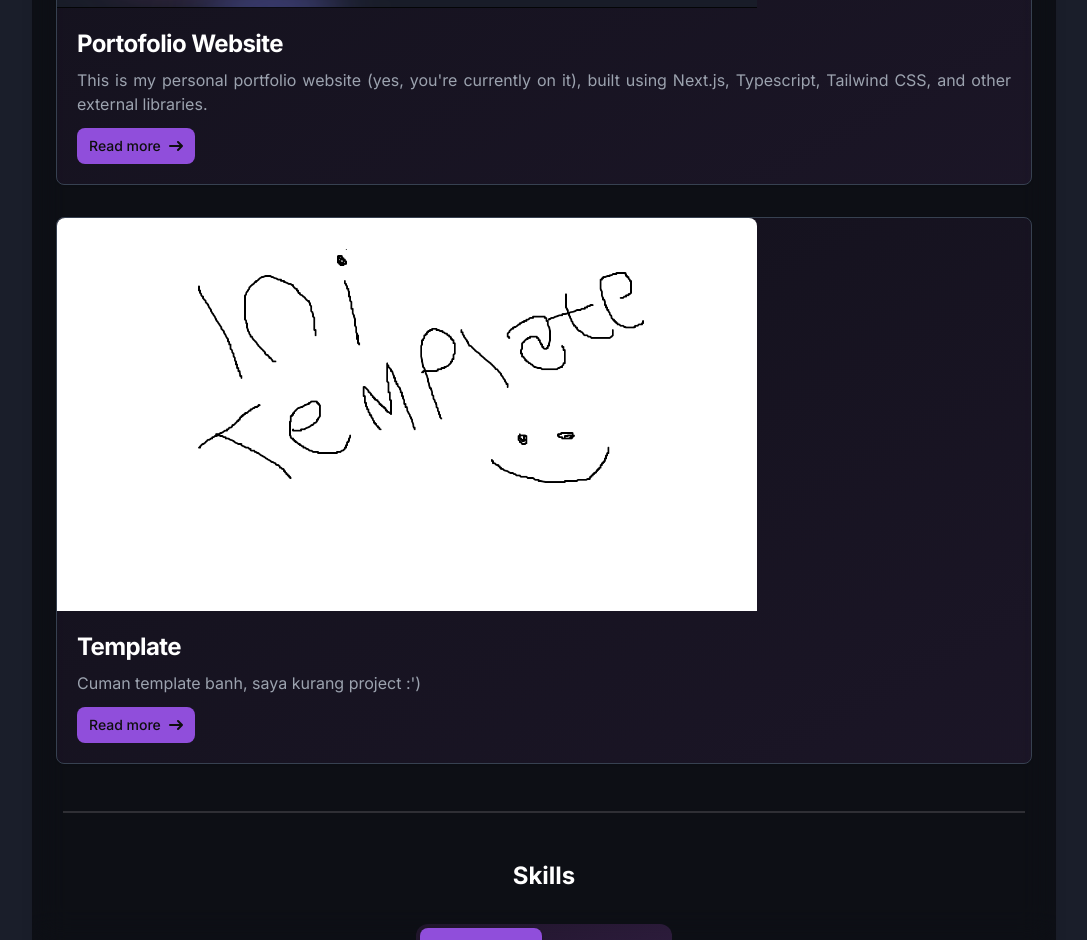
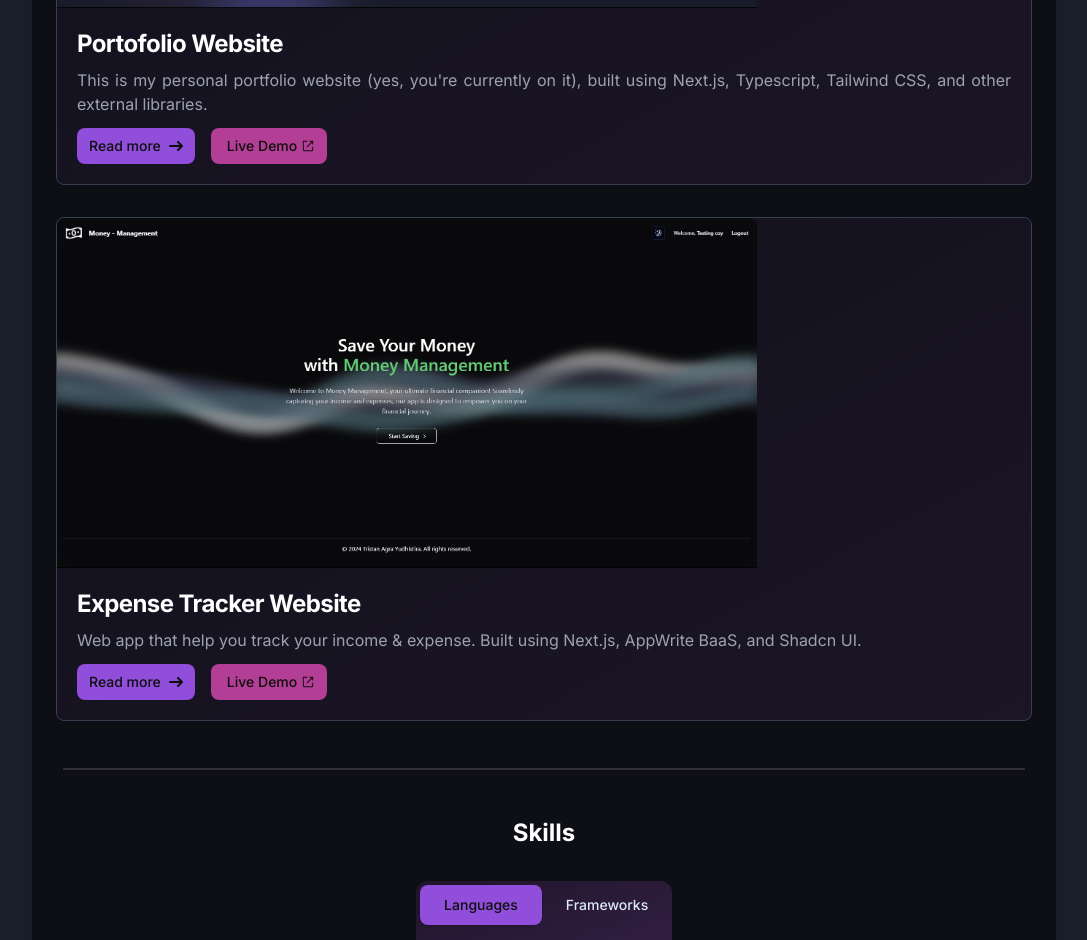
Before and after one commit to TrayMachi/Portofolio-Web, a Next.js app: page / in a window 1280 px wide. Shown: the part 3460-4400 px from the top of the page, without its empty margins (96-1183 px from the left). Built offline with nearby package versions, Linux system fonts and the light colour scheme.

Commit message:
Feat: New Project added

```diff
--- a/src/app/component/Projects.tsx
+++ b/src/app/component/Projects.tsx
@@ -4,6 +4,7 @@ import Image from "next/image";
 import { useScreenSize } from "../utils/screensize";
 import { motion } from "framer-motion";
 import Skills from "./Skills";
+import { RxExternalLink } from "react-icons/rx";
 
 interface Post {
   id: number;
@@ -11,6 +12,7 @@ interface Post {
   img: string;
   desc: string;
   ref: string;
+  demo: string;
 }
 
 interface Categories {
@@ -33,15 +35,17 @@ const Projects = () => {
         img: "/Project/project1.png",
         desc: "This is my personal portfolio website (yes, you're currently on it), built using Next.js, Typescript, Tailwind CSS, and other external libraries.",
         ref: "https://github.com/TrayMachi/Portofolio-Web",
+        demo: "",
       },
     ],
     project2: [
       {
         id: 2,
-        altImg: "Template",
+        altImg: "Expense Tracker Website",
         img: "/Project/project2.png",
-        desc: "Cuman template banh, saya kurang project :')",
-        ref: "",
+        desc: "Web app that help you track your income & expense. Built using Next.js, AppWrite BaaS, and Shadcn UI.",
+        ref: "https://github.com/TrayMachi/money-web",
+        demo: "https://money-managements.vercel.app/",
       },
     ],
   });
@@ -78,7 +82,10 @@ const Projects = () => {
                       {post.altImg}
                     </h5>
                   </a>
-                  <p className="mb-3 font-normal text-gray-400 text-justify">{post.desc}</p>
+                  <p className="mb-3 font-normal text-gray-400 text-justify">
+                    {post.desc}
+                  </p>
+                  <div className="flex items-center space-x-4">
                     <motion.a
                       whileTap={{ scale: 0.85 }}
                       href={post.ref}
@@ -102,6 +109,16 @@ const Projects = () => {
                         />
                       </svg>
                     </motion.a>
+                    <motion.a
+                      whileTap={{ scale: 0.85 }}
+                      href={post.demo}
+                      target="_blank"
+                      className="inline-flex items-center px-3 py-2 text-sm font-medium text-center rounded-lg bg-[#b33e95] hover:bg-[#832e6e] active:bg-[#fcd7f3] text-[#0d0e0d] hover:scale-105 transform transition duration-300"
+                    >
+                      <p className="px-1">Live Demo</p>
+                      <RxExternalLink />
+                    </motion.a>
+                  </div>
                 </div>
               </div>
             ))
```
Also changed, not shown: public/Project/project2.png. Lines whose indentation alone changed are shown as unchanged.
